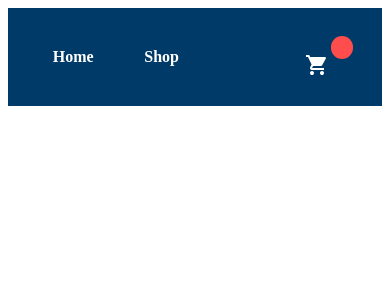
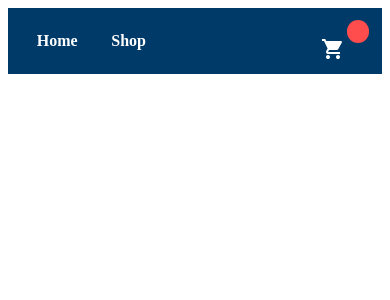
Before and after one commit to blue0206/shopping-cart, a React app: page /cart in a window 390 px wide. Shown: the top 300 px of the page. Built offline with nearby package versions, Linux system fonts and the light colour scheme; the HTML template or start-up script is replaced by a standard one.

Commit message:
Add responsive styles to header for improved mobile layout

```diff
--- a/src/styles/header.module.css
+++ b/src/styles/header.module.css
@@ -58,3 +58,13 @@
     background-color: hsl(0, 100%, 65%);
     color: aliceblue;
 }
+
+@media (max-width: 580px) {
+    .header {
+        padding: 16px;
+    }
+
+    .nav {
+        gap: 8px;
+    }
+}
```
